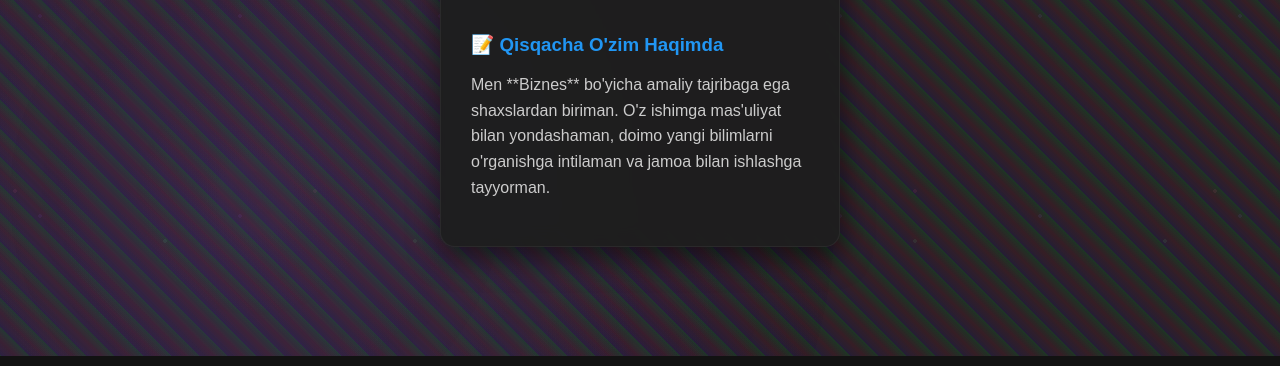
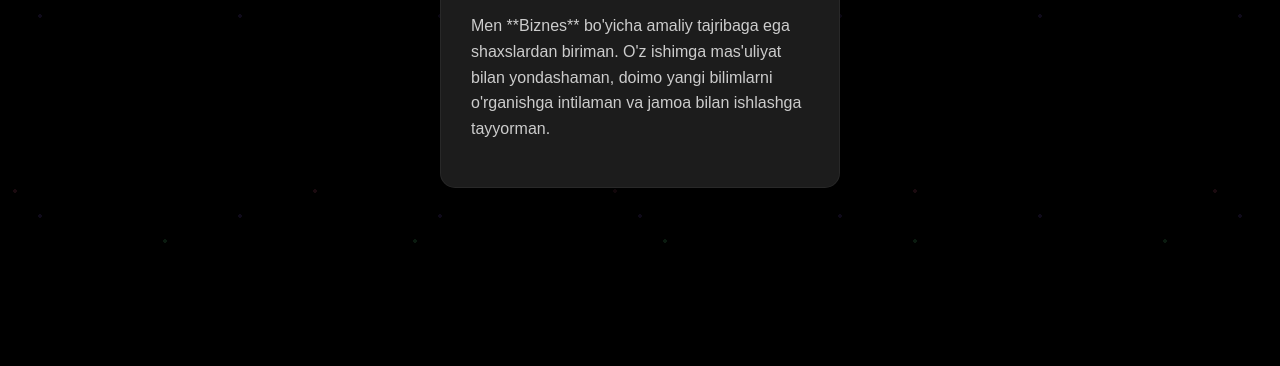
Before and after one commit to AzizbekSobirjonov/Portfolio2, a plain HTML site: page index.html in a window 1280 px wide. Shown: the part 444-810 px from the top of the page. Drawn offline with Linux system fonts and the light colour scheme.

Commit message:
Update style.css

```diff
--- a/style.css
+++ b/style.css
@@ -20,61 +20,28 @@
 }
 
 body {
+            background-color: #000;
+            color: #fff;
             font-family: 'Arial', sans-serif;
             margin: 0;
             padding: 0;
             display: flex;
             justify-content: center;
-    align-items: center;
+            align-items: flex-start;
             min-height: 100vh;
-    background-color: var(--primary-bg);
-    color: var(--text-primary);
-    overflow: hidden;
+            overflow-x: hidden;
+            position: relative;
+            padding-top: 50px;
         }
 
-/* --- Yangi va Takomillashtirilgan Fon Animatsiyalari --- */
-.background-animation {
+
+        #backgroundCanvas {
             position: fixed;
-    top: 0;
-    left: 0;
-    width: 100%;
-    height: 100%;
+            top: 0; left: 0; width: 100%; height: 100%;
             z-index: -1;
-    opacity: 0.8;
-}
-
-/* Gradient chiziqlar effekti */
-.background-animation::before {
-    content: '';
-    position: absolute;
-    top: 0;
-    left: 0;
-    width: 100%;
-    height: 100%;
-    background: repeating-linear-gradient(
-        45deg,
-        rgba(150, 100, 250, 0.1),
-        rgba(250, 100, 150, 0.1) 10px,
-        rgba(100, 250, 150, 0.1) 20px
-    );
-    background-size: 200% 200%;
-    animation: backgroundMove 30s linear infinite;
-}
-
-/* Yangi: Pulsatsiya effekti */
-.background-animation::after {
-    content: '';
-    position: absolute;
-    top: 0;
-    left: 0;
-    width: 100%;
-    height: 100%;
-    background: radial-gradient(
-        circle at 20% 80%,
-        rgba(150, 100, 250, 0.15) 0%,
-        transparent 50%
-    );
-    animation: pulseGlow 8s ease-in-out infinite alternate;
+            background: linear-gradient(125deg, #0a0a1a, #1a0a2a, #0a1a2a, #1a1a2a);
+            background-size: 400% 400%;
+            animation: gradientShift 20s ease infinite;
         }
 
 /* Yangi: Yulduzcha effekti */
```
Lines whose indentation alone changed are shown as unchanged.
